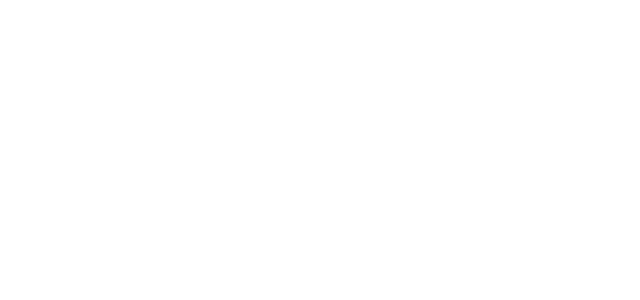
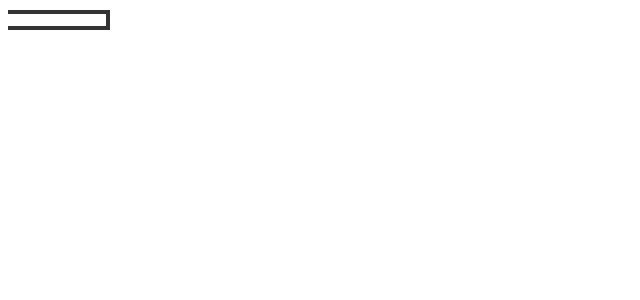
Before and after one commit to SysVisionz/sysvisionz, a Next.js app: page / in a window 1280 px wide. Shown: the top 300 px of the page, without its empty margins (0-640 px from the left). Built offline with nearby package versions, Linux system fonts and the light colour scheme.

Commit message:
LineDrawer completed.
I don't know why I felt this needed doing so bad but here we are. Now to actually build the damn site, you tool.

```diff
--- a/src/app/page.tsx
+++ b/src/app/page.tsx
@@ -1,16 +1,16 @@
-'use client';
-
-import Image from "next/image";
 import styles from "./page.module.scss";
-import SuperCookie from "supercookie";
-import { useEffect } from "react";
+import LineDrawer from "~/LineDrawer";
 
 export default function Home() {
   return (
-    <div className={styles.page}>
-      <main className={styles.main}>
-
-      </main>
-    </div>
+      <div className={styles.page}>
+        <main className={styles.main}>
+          <div>
+            <LineDrawer size={4} width={100} position={{y: -2}} delay={1000} duration={100} direction="right" />
+            <LineDrawer size={4} width={20} position={{x: 100}} delay={1200} duration={100} direction="down" />
+            <LineDrawer size={4} width={100} position={{y: -18}} delay={1400} duration={100} direction="left" />
+          </div>
+        </main>
+      </div>
   );
 }
--- /dev/null
+++ b/src/components/LineDrawer.tsx
@@ -0,0 +1,26 @@
+'use client'
+import { FC, ReactNode, useEffect, useState } from 'react'
+import style from './scss/LineDrawer.module.scss'
+const LineDrawer: FC<{
+	width: number,
+	size: number,
+	color?: string,
+	delay?: number,
+	direction: 'up' | 'down' | 'left' | 'right',
+	position?: {x?: number, y?: number},
+	duration?: number
+}> = ({width, size = 3, color="#333", direction, delay = 0, position: {x = 0, y = 0} = {}, duration = width*2}) => {
+	let content: ReactNode
+	const [ready, setReady] = useState<boolean>(false)
+	useEffect(() => {
+		setTimeout(() => {
+			setReady(true)
+		}, delay)
+	})
+	return <div className={style.container} style={{width, height:size}}>
+		<div className={`${style.hide} ${style[direction]}${ready ? '' : ` ${style.hidden}`}`} style={{transitionDuration: `${duration}ms`, top: -y, left: x}}>
+			<hr className={style.line} color={color} style={{width, height: size}}></hr>
+		</div>
+	</div>
+}
+export default LineDrawer
--- /dev/null
+++ b/src/components/scss/LineDrawer.module.scss
@@ -0,0 +1,28 @@
+@import '/src/shared/theme.scss';
+
+.container {
+	position: absolute;
+	.hide{
+		transition: transform linear;
+		position: relative;
+		transform: scaleX(1);
+		.line {
+			border: 0;
+			padding: 0;
+			margin: 0;
+		}
+		&.hidden{
+			transform: scaleX(0);
+		}
+		&.left, &.up {
+			transform-origin: right;
+		}
+		&.right, &.down {
+			transform-origin: left;
+		}
+		&.up, &.down {
+			rotate: 90deg;
+		}
+	}
+
+}
--- /dev/null
+++ b/src/shared/theme.scss
@@ -0,0 +1,3 @@
+@use "sass:map";
+
+$black: ("xlight": #444, "light": #333, "default": #222, "dark": #111, "xdark": #000) 	;
--- a/tsconfig.json
+++ b/tsconfig.json
@@ -21,7 +21,9 @@
     "paths": {
       "@/*": ["./src/*"],
       "~/images": ["./src/images/index.ts"],
-      "~/images/*": ["./src/images/*"]
+      "~/images/*": ["./src/images/*"],
+      "~/shared/*": ["./src/shared/*"],
+      "~/*": ["./src/components/*"]
     }
   },
   "include": ["next-env.d.ts", "src/**/*.ts", "src/**/*.tsx", ".next/types/**/*.ts"],
```
